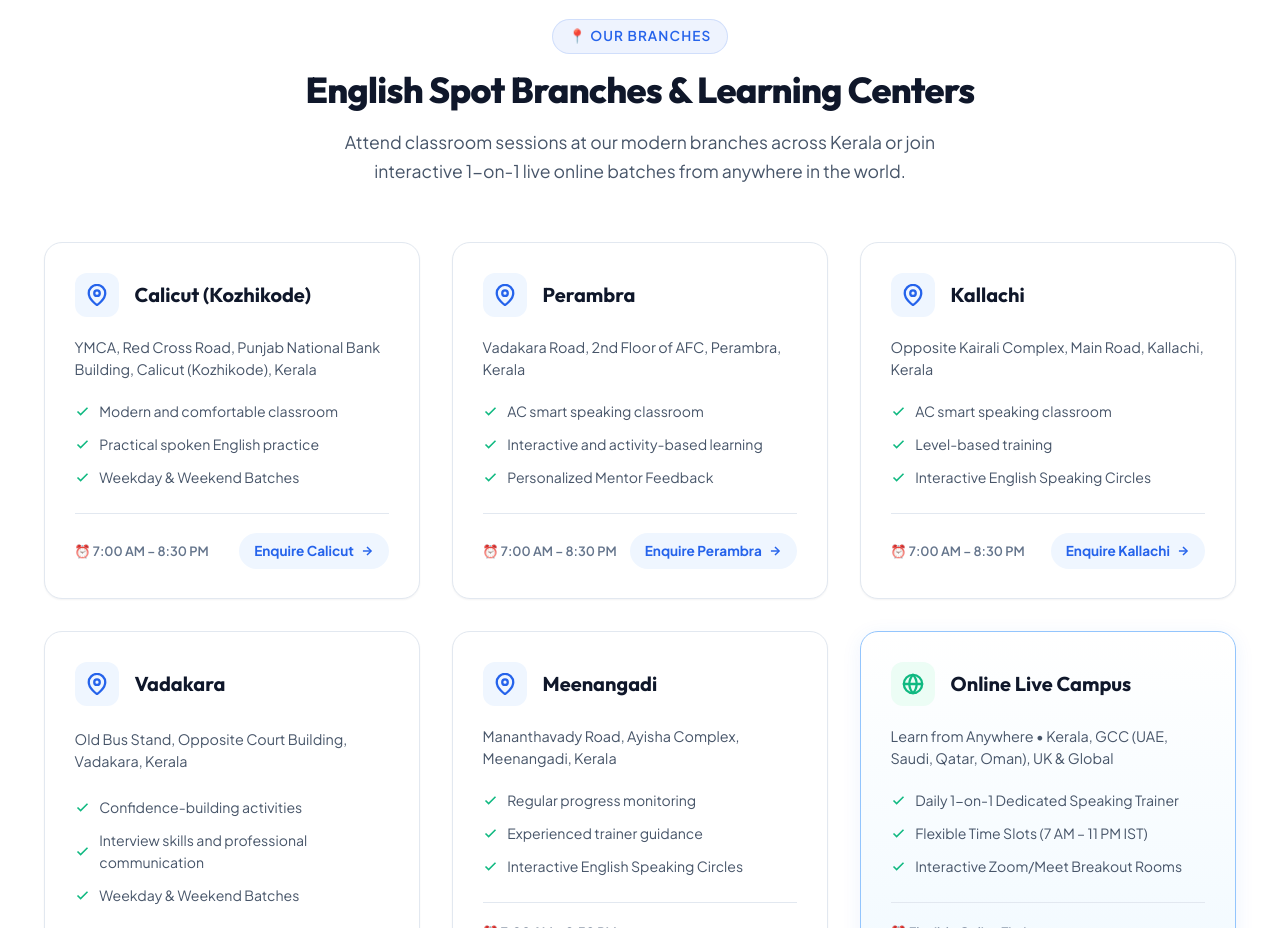
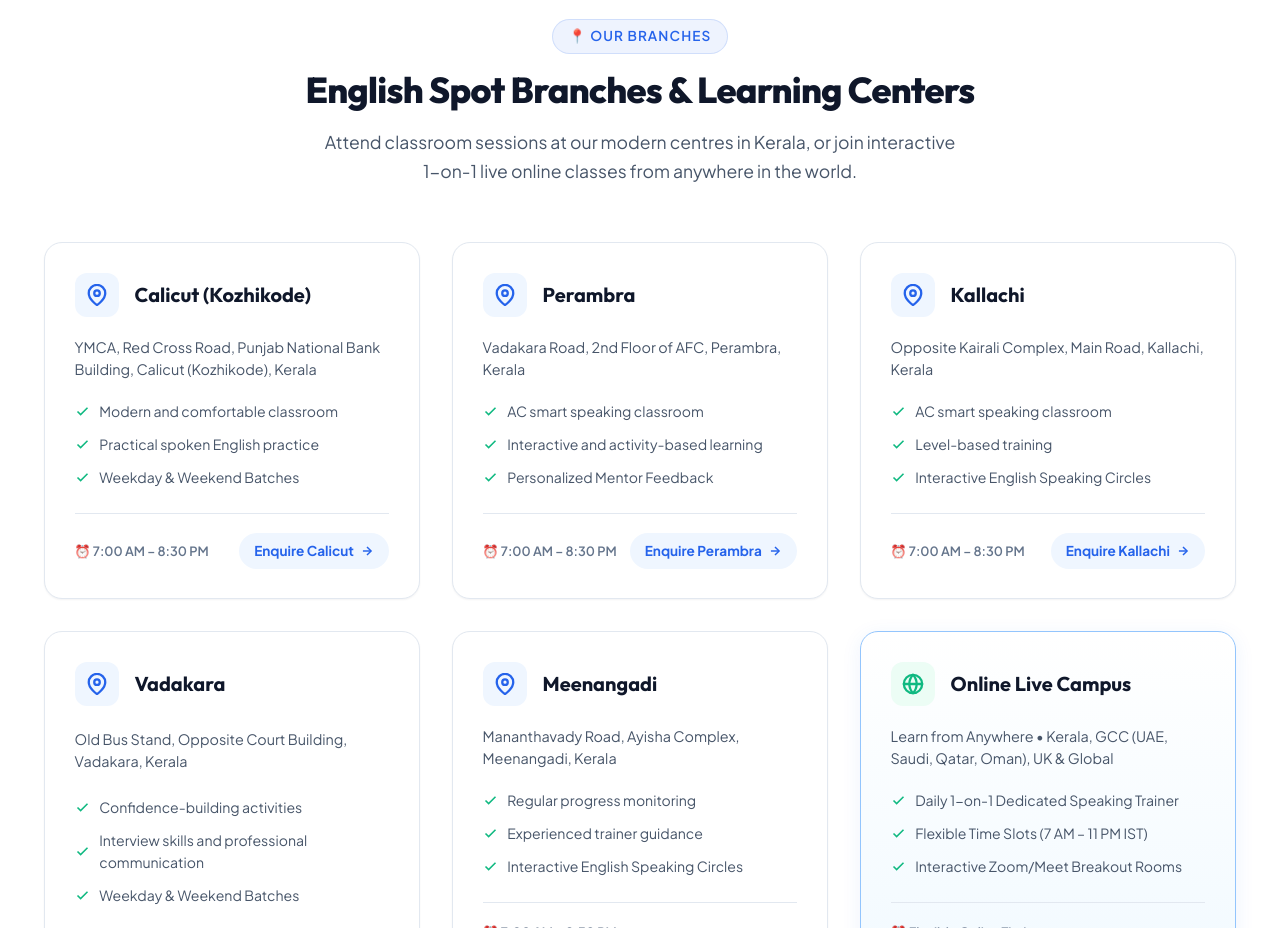
Before and after one commit to Abhijinkm/englishsport, a website: page index.html in a window 1280 px wide. Shown: the part 5260-6188 px from the top of the page. Drawn offline with Linux system fonts and the light colour scheme; a web font is replaced by a local one.

Commit message:
feat: update branches section intro description

```diff
--- a/index.html
+++ b/index.html
@@ -784,7 +784,7 @@
         <span class="section-badge">📍 Our Branches</span>
         <h2 class="section-title">English Spot Branches & Learning Centers</h2>
         <p class="section-desc">
-          Attend classroom sessions at our modern branches across Kerala or join interactive 1-on-1 live online batches from anywhere in the world.
+          Attend classroom sessions at our modern centres in Kerala, or join interactive 1-on-1 live online classes from anywhere in the world.
         </p>
       </div>
 
```
